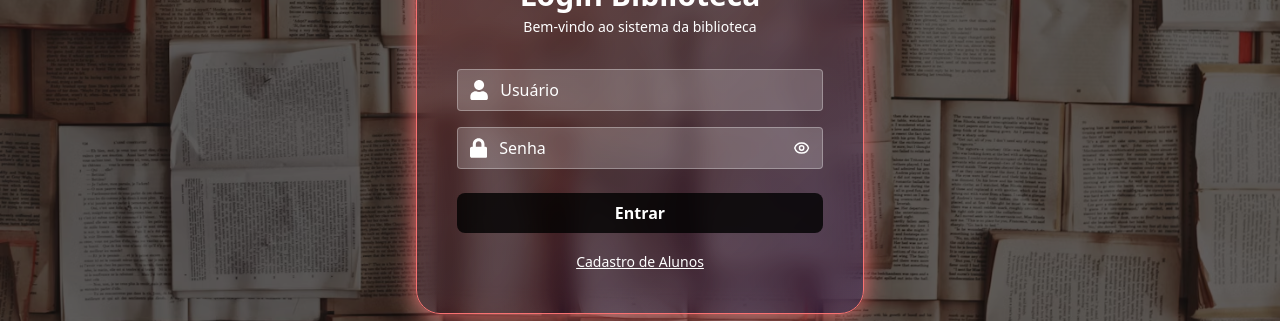
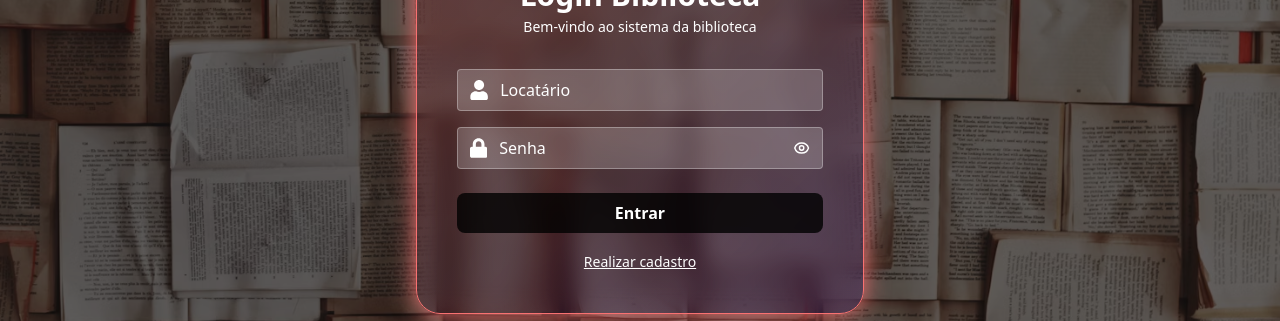
Before and after one commit to natimathias/ProjetoBiblioteca_Frontend_2025, a React (Vite) app: page /login in a window 1280 px wide. Shown: the part 319-640 px from the top of the page. Built offline with nearby package versions, Linux system fonts and the light colour scheme.

Commit message:
Criação do cadastro de livros e locatarios

```diff
--- a/src/Rotas.jsx
+++ b/src/Rotas.jsx
@@ -5,6 +5,8 @@ import { Pesquisar } from "./pages/Pesquisar/Pesquisar";
 import { Catalogo } from "./pages/Catalogo/Catalogo";
 import { MeusDados } from "./pages/MeusDados/MeusDados";
 import { Emprestimo } from "./pages/Emprestimo/Emprestimo";
+import { CadastroLocatario } from "./pages/Cadastro/CadastroLocatario";
+import { CadastroLivro } from "./pages/Cadastro/CadastroLivro";
 
 
 export function Rotas() {
@@ -13,6 +15,8 @@ export function Rotas() {
             <Routes>
                 <Route path="/" element={<Menu />} />
                 <Route path="/login" element={<Login />} />
+                <Route path="/cadastroLocatario" element={<CadastroLocatario />} />
+                <Route path="/cadastroLivro" element={<CadastroLivro />} />
                 <Route path="/pesquisar" element={<Pesquisar />} />
                 <Route path="/catalogo" element={<Catalogo />} />
                 <Route path="/dados" element={<MeusDados />} />
--- /dev/null
+++ b/src/pages/Cadastro/CadastroLivro.jsx
@@ -0,0 +1,6 @@
+export function CadastroLivro() {
+
+    return (
+        <div>Olá</div>
+    )
+}
--- /dev/null
+++ b/src/pages/Cadastro/CadastroLocatario.jsx
@@ -0,0 +1,9 @@
+export function CadastroLocatario() {
+
+    return (
+        <div>
+            <h1>Olá</h1>
+
+        </div>
+    )
+}
--- a/src/pages/Login/Login.jsx
+++ b/src/pages/Login/Login.jsx
@@ -26,7 +26,7 @@ export function Login() {
             <FaUser className="text-white text-xl mr-3" />
             <input
               type="text"
-              placeholder="Usuário"
+              placeholder="Locatário"
               className="bg-transparent w-full py-2 text-white placeholder-white outline-none"
             />
           </div>
@@ -56,8 +56,8 @@ export function Login() {
           </button>
 
           <div className="text-center mt-4">
-            <a href="#" className="text-white text-sm underline hover:text-gray-200 transition">
-              Cadastro de Alunos
+            <a href="/cadastro" className="text-white text-sm underline hover:text-gray-200 transition">
+              Realizar cadastro
             </a>
           </div>
         </div>
```
